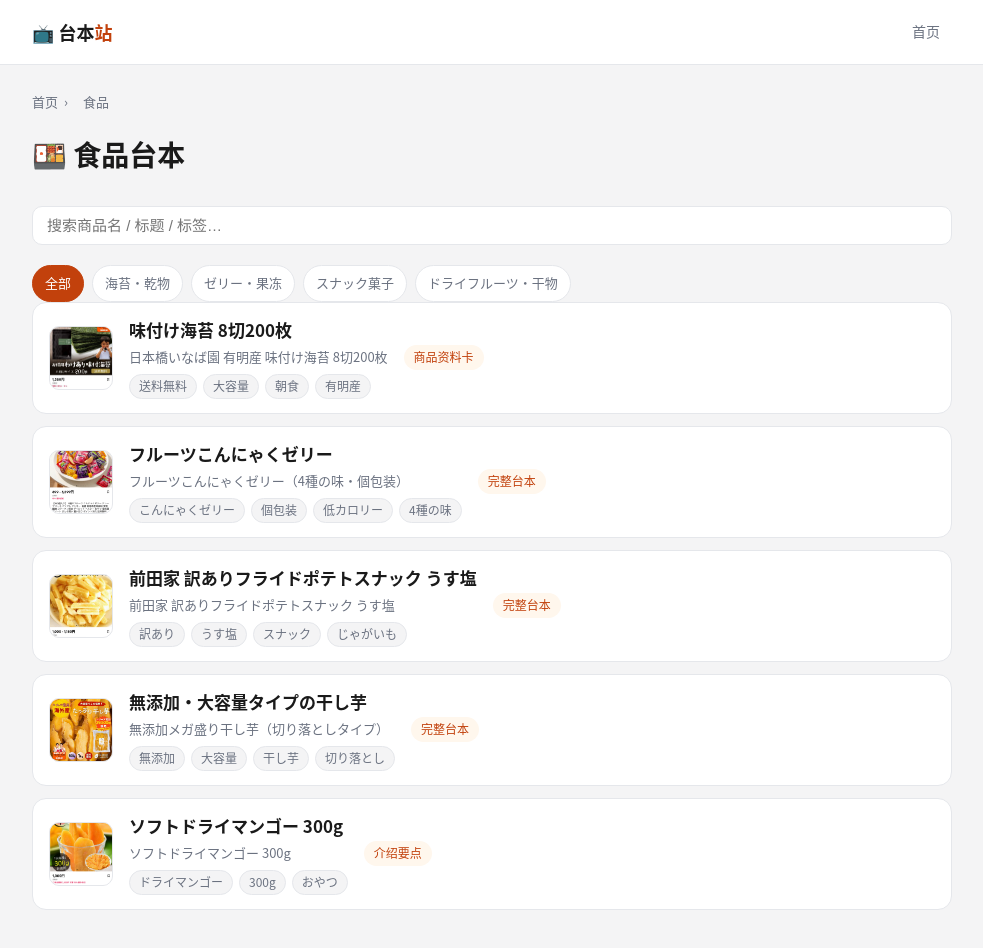
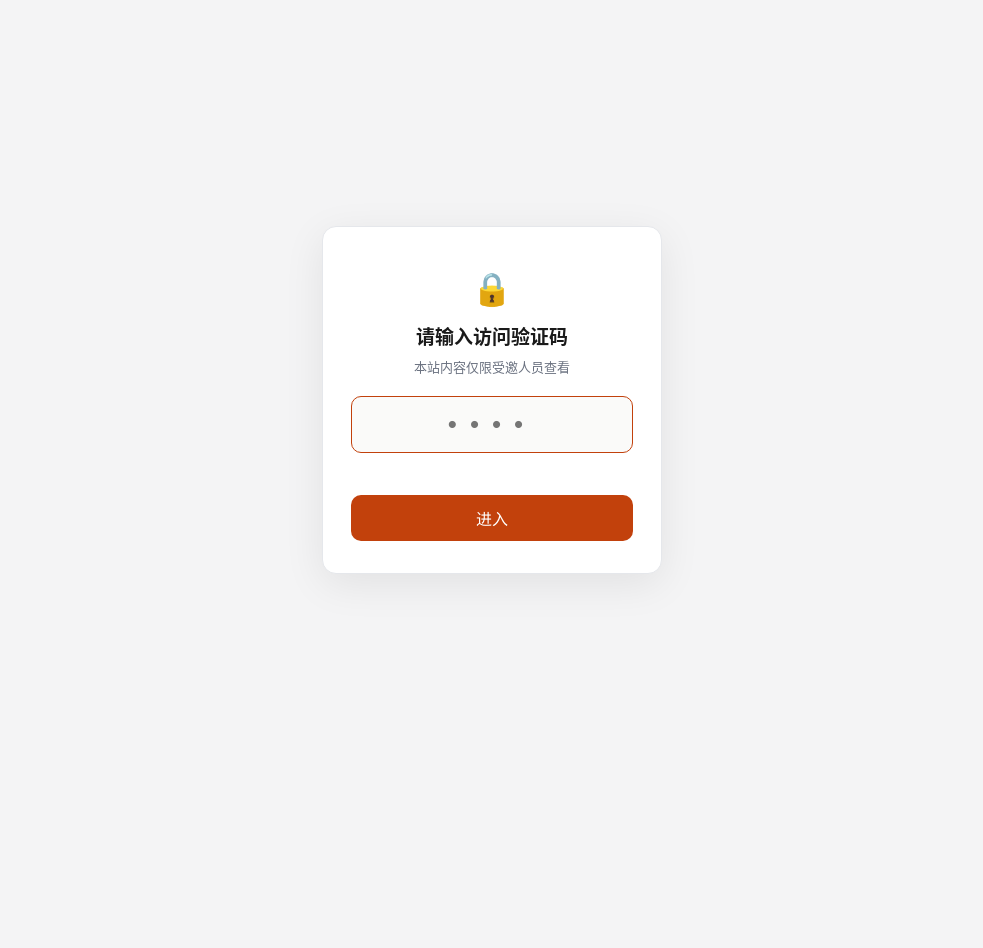
Before and after one commit to lt2020669-eng/serifu-site, a plain HTML site: page site/category.html in a window 1280 px wide. Shown: the whole page, without its empty margins (148-1131 px from the left). Drawn offline with Linux system fonts and the light colour scheme.

Commit message:
feat: 访问验证码门（4位码，可自改）
- site/assets/passcode.js：验证码配置（改一行即可）
- site/assets/gate.js：进入前验证，通过后本会话不再询问
- 三页 <head> 引入；README 补充“访问验证”说明
- 已知局限：前端验证码，仅拦普通人（仓库公开、数据可直接访问）

Co-Authored-By: Claude Opus 4.8 <noreply@anthropic.com>

```diff
--- /dev/null
+++ b/site/assets/gate.js
@@ -0,0 +1,68 @@
+/* 简单访问验证码门。验证码在 passcode.js（window.SITE_PASSCODE）。
+   通过后本次浏览器会话内不再重复询问（sessionStorage）。 */
+(function () {
+  var KEY = "serifu_gate_ok_v1";
+  var root = document.documentElement;
+
+  // 本次会话已验证过 → 直接放行
+  try { if (sessionStorage.getItem(KEY) === "1") return; } catch (e) {}
+
+  // 先隐藏正文，避免内容闪现（门覆盖层例外）
+  var style = document.createElement("style");
+  style.textContent =
+    "html.gate-locked body{visibility:hidden !important}" +
+    "#gate-overlay{visibility:visible !important}" +
+    "#gate-overlay{position:fixed;inset:0;z-index:99999;display:flex;align-items:center;justify-content:center;" +
+    "background:#f4f4f5;font-family:'Hiragino Kaku Gothic ProN','Yu Gothic','Meiryo','Noto Sans CJK JP','Noto Sans SC','Microsoft YaHei',sans-serif}" +
+    "#gate-overlay .box{background:#fff;border:1px solid #e5e7eb;border-radius:14px;padding:32px 28px;max-width:340px;width:calc(100% - 40px);text-align:center;box-shadow:0 10px 40px rgba(0,0,0,.08)}" +
+    "#gate-overlay .logo{font-size:32px;margin-bottom:6px}" +
+    "#gate-overlay h1{font-size:19px;margin:0 0 4px;color:#1a1a1a}" +
+    "#gate-overlay p{font-size:13px;color:#6b7280;margin:0 0 18px}" +
+    "#gate-overlay input{width:100%;font-size:26px;letter-spacing:.5em;text-align:center;padding:12px 10px;border:1px solid #e5e7eb;border-radius:10px;color:#1a1a1a;background:#fafaf9}" +
+    "#gate-overlay input:focus{outline:none;border-color:#c2410c}" +
+    "#gate-overlay button{width:100%;margin-top:14px;font-size:16px;padding:11px;border:none;border-radius:10px;background:#c2410c;color:#fff;cursor:pointer}" +
+    "#gate-overlay button:hover{background:#a63a0b}" +
+    "#gate-overlay .err{color:#dc2626;font-size:13px;min-height:18px;margin-top:10px}";
+  root.appendChild(style);
+  root.classList.add("gate-locked");
+
+  function build() {
+    var ov = document.createElement("div");
+    ov.id = "gate-overlay";
+    ov.innerHTML =
+      '<div class="box">' +
+      '<div class="logo">🔒</div>' +
+      '<h1>请输入访问验证码</h1>' +
+      '<p>本站内容仅限受邀人员查看</p>' +
+      '<input id="gate-input" type="text" inputmode="numeric" pattern="[0-9]*" maxlength="4" autocomplete="off" placeholder="••••">' +
+      '<div class="err" id="gate-err"></div>' +
+      '<button id="gate-btn" type="button">进入</button>' +
+      '</div>';
+    (document.body || root).appendChild(ov);
+
+    var input = ov.querySelector("#gate-input");
+    var err = ov.querySelector("#gate-err");
+    var btn = ov.querySelector("#gate-btn");
+    try { input.focus(); } catch (e) {}
+
+    function submit() {
+      var v = (input.value || "").trim();
+      if (v === String(window.SITE_PASSCODE)) {
+        try { sessionStorage.setItem(KEY, "1"); } catch (e) {}
+        ov.parentNode && ov.parentNode.removeChild(ov);
+        root.classList.remove("gate-locked");
+      } else {
+        err.textContent = "验证码不正确，请重试";
+        input.value = "";
+        input.focus();
+      }
+    }
+    btn.addEventListener("click", submit);
+    input.addEventListener("keydown", function (e) { if (e.key === "Enter") submit(); });
+    // 只允许数字
+    input.addEventListener("input", function () { input.value = input.value.replace(/\D/g, ""); });
+  }
+
+  if (document.body) build();
+  else document.addEventListener("DOMContentLoaded", build);
+})();
--- /dev/null
+++ b/site/assets/passcode.js
@@ -0,0 +1,10 @@
+/* ================================================================
+   访问验证码设置
+
+   👉 想修改验证码：只改下面这一行【引号里的数字】，保存后 git push 即可。
+      例如想改成 8888，就写成： window.SITE_PASSCODE = "8888";
+
+   （注意：这是简单前端验证码，只能拦住随手点进来的普通人，
+     懂技术的人查看源码仍可绕过——详见 README 的“访问验证”一节。）
+   ================================================================ */
+window.SITE_PASSCODE = "1235";
--- a/site/category.html
+++ b/site/category.html
@@ -5,6 +5,8 @@
 <meta name="viewport" content="width=device-width,initial-scale=1">
 <title>台本列表 · 台本站</title>
 <link rel="stylesheet" href="assets/app.css">
+<script src="assets/passcode.js"></script>
+<script src="assets/gate.js"></script>
 </head>
 <body data-page="category">
 <header class="site-header">
```
Also changed, not shown: site/index.html (+2 -0 lines), site/script.html (+2 -0 lines), 1 other file.
